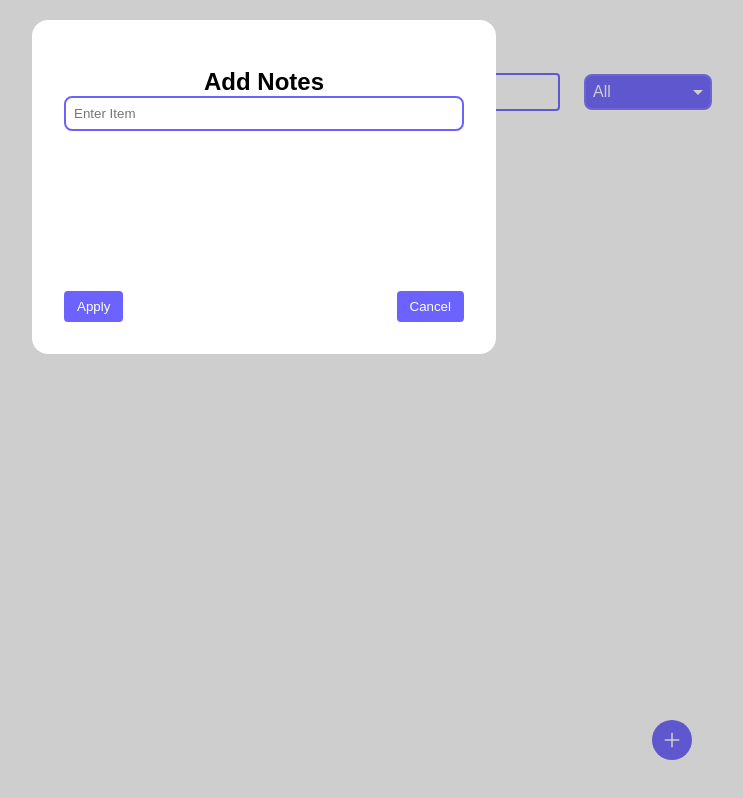
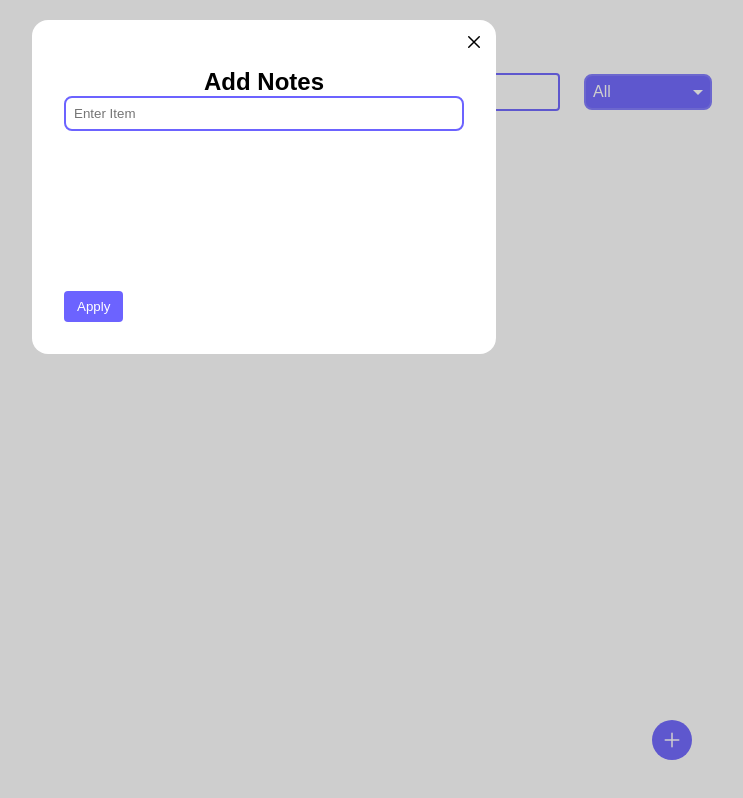
Before and after one commit to sifenfisaha/to-do-app, a plain HTML site: page index.html in a window 1280 px wide. Both pictures are taken after a click on the button 940 px from the left and 740 px from the top of the page. Shown: the whole page, without its empty margins (268-1011 px from the left). Drawn offline with nearby package versions, Linux system fonts and the light colour scheme.

Commit message:
fixed an error in the submit form and changed the cancel button style

```diff
--- a/index.html
+++ b/index.html
@@ -63,11 +63,12 @@
               placeholder="Enter Item"
             />
           </div>
+          <button type="submit" class="btn apply">Apply</button>
         </form>
-        <div class="form-control">
-          <button type="submit" class="btn apply">Apply</button>
-          <button class="btn cancel">Cancel</button>
-        </div>
+
+        <button class="cancel">
+          <ion-icon name="close-outline"></ion-icon>
+        </button>
       </dvi>
     </div>
     <div class="overlay hidden"></div>
--- a/script.js
+++ b/script.js
@@ -78,6 +78,7 @@ function addItems(e) {
   itemsLiist.appendChild(item);
   console.log(item);
   console.log(formInput.value);
+  formInput.value = "";
 }
 // event
 apply.addEventListener("click", addItems);
--- a/style.css
+++ b/style.css
@@ -223,6 +223,17 @@ body {
   border-radius: 1rem;
   z-index: 100;
 }
+.cancel {
+  position: absolute;
+  top: 10px;
+  right: 10px;
+  background-color: transparent;
+  border: none;
+  display: flex;
+  align-items: center;
+  justify-content: center;
+  font-size: 24px;
+}
 .overlay {
   position: absolute;
   top: 0;
```
